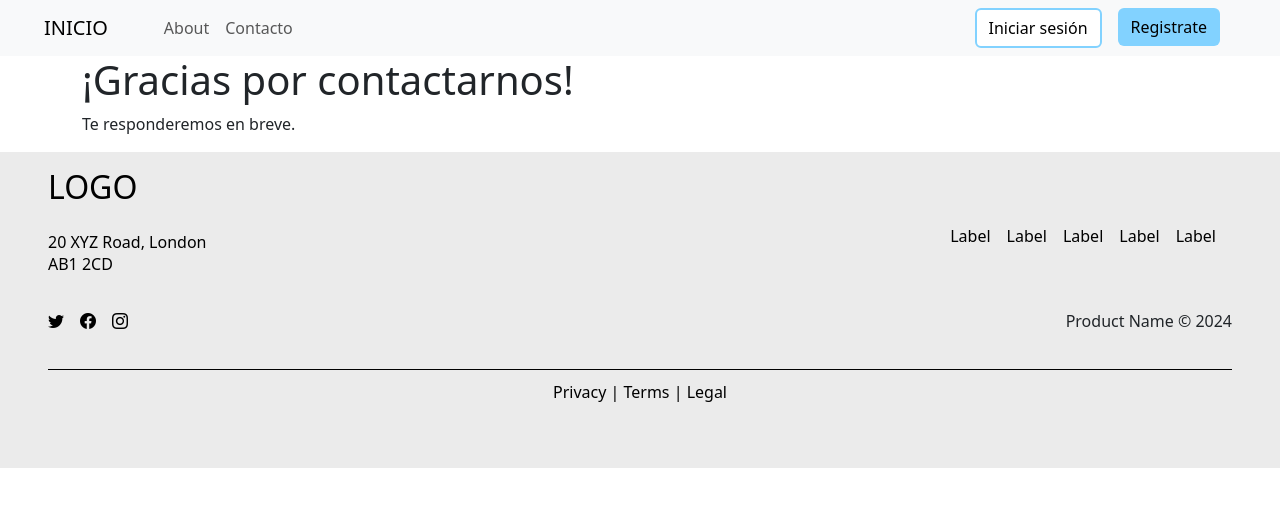
After one commit to Dolavarria/Proyecto_certificacion, a Django app: page /contacto/exito/ in a window 1280 px wide. The commit adds this page. Shown: the top 507 px of the page. Run offline with Django 5.2, Linux system fonts and the light colour scheme.

Commit message:
Ahora se pueden crear libros, form contacto, manejo de users. -Falta Afinar crear_libros

```diff
--- a/resena_libros/libros/models.py
+++ b/resena_libros/libros/models.py
@@ -24,7 +24,6 @@ class Libros(models.Model):
     autor=models.ForeignKey(Autores, on_delete=models.CASCADE)
 
 class User(AbstractUser):
-    es_admin=models.BooleanField(default=False)
     autores_seguidos = models.ManyToManyField('Autores', related_name='seguidores')
 
 class Reseñas(models.Model):
--- a/resena_libros/libros/templates/base.html
+++ b/resena_libros/libros/templates/base.html
@@ -1,15 +1,21 @@
-{% load static %}
 <!DOCTYPE html>
 <html lang="en">
 <head>
     <meta charset="UTF-8">
     <meta name="viewport" content="width=device-width, initial-scale=1.0">
-    <title>Libros</title>
+    <title>Libreria</title>
     <link href="https://cdn.jsdelivr.net/npm/bootstrap@5.3.3/dist/css/bootstrap.min.css" rel="stylesheet" integrity="sha384-QWTKZyjpPEjISv5WaRU9OFeRpok6YctnYmDr5pNlyT2bRjXh0JMhjY6hW+ALEwIH" crossorigin="anonymous">
+    <link href="https://cdn.jsdelivr.net/npm/bootstrap-icons/font/bootstrap-icons.css" rel="stylesheet">
+
 </head>
 <body>
+{% include 'navbar.html' %}
+{% block content %}
+
+{% endblock %}
 
 
-    <script src="https://cdn.jsdelivr.net/npm/bootstrap@5.3.3/dist/js/bootstrap.bundle.min.js" integrity="sha384-YvpcrYf0tY3lHB60NNkmXc5s9fDVZLESaAA55NDzOxhy9GkcIdslK1eN7N6jIeHz" crossorigin="anonymous"></script>
+<script src="https://cdn.jsdelivr.net/npm/bootstrap@5.3.3/dist/js/bootstrap.bundle.min.js" integrity="sha384-YvpcrYf0tY3lHB60NNkmXc5s9fDVZLESaAA55NDzOxhy9GkcIdslK1eN7N6jIeHz" crossorigin="anonymous"></script>
+{% include 'footer.html' %}
 </body>
 </html>
--- /dev/null
+++ b/resena_libros/libros/templates/contactoexito.html
@@ -0,0 +1,9 @@
+{% extends 'base.html' %}
+{% block content %}
+    <main>
+        <div class ="container">
+            <h1>¡Gracias por contactarnos!</h1>
+            <p>Te responderemos en breve.</p>
+        </div>
+    </main>
+{% endblock %}
--- /dev/null
+++ b/resena_libros/libros/templates/footer.html
@@ -0,0 +1,105 @@
+
+    <style>
+        .footer-08 {
+            background: #ebebeb;
+            color: #000000;
+        }
+        .footer-heading {
+            color: #000000;
+            margin-bottom: 0.5rem;
+        }
+        .footer-heading-white {
+            color: #000000;
+        }
+        .footer-08 a {
+            color: #000000;
+            text-decoration: none;
+        }
+        .footer-08 a:hover {
+            text-decoration: underline;
+        }
+        .footer-08 .address p {
+            margin-bottom: 0.5rem;
+            margin-top: 2rem;
+
+        }
+        .footer-08 .address .postcode {
+            margin-top: -10px;
+        }
+        .footer-08 .footer-copyright {
+            display: flex;
+            justify-content: flex-end;
+            align-items: center;
+            margin-top: -15px;
+
+        }
+        .footer-08 .footer-heading {
+    margin-top: -2rem;
+}
+        .footer-08 .footer-bottom {
+            text-align: center;
+            margin-top: 20px;
+            border-top: 1px solid #000000;
+            padding-top: 10px;
+        }
+        .footer-08 .social-icons {
+            margin-top: 1rem;
+        }
+        .footer-08 .labels {
+            display: flex;
+            justify-content: flex-end;
+            align-items: center;
+            margin-top: 1.5rem;
+
+        }
+        .footer-08 .labels label {
+    margin-right: 1rem;
+}
+    </style>
+
+<body>
+<footer class="footer-08 py-5">
+    <div class="container-fluid px-lg-5">
+        <div class="row">
+            <div class="col-md-12">
+                <div class="row">
+                    <div class="col-md-4 mb-md-0 mb-4">
+                        <h2 class="footer-heading" style="margin-bottom: -0.5rem;">LOGO</h2>
+                        <div class="address">
+                            <p>20 XYZ Road, London</p>
+                            <p class="postcode">AB1 2CD</p>
+                        </div>
+
+                    </div>
+                    <div class="col-md-8">
+                      <div class="labels">
+                          <label>Label</label>
+                          <label>Label</label>
+                          <label>Label</label>
+                          <label>Label</label>
+                          <label>Label</label>
+                      </div>
+
+                  </div>
+                </div>
+                <div class="row mt-md-4">
+                  <div class="col-md-12">
+                      <div class="footer-copyright d-flex justify-content-between align-items-center">
+                          <ul class="list-unstyled d-flex social-icons">
+                              <li class="me-3"><a href="#" data-bs-toggle="tooltip" data-bs-placement="top" title="Twitter"><i class="bi bi-twitter"></i></a></li>
+                              <li class="me-3"><a href="#" data-bs-toggle="tooltip" data-bs-placement="top" title="Facebook"><i class="bi bi-facebook"></i></a></li>
+                              <li class="me-3"><a href="#" data-bs-toggle="tooltip" data-bs-placement="top" title="Instagram"><i class="bi bi-instagram"></i></a></li>
+                          </ul>
+                          <p class="text-dark mb-0">
+                              Product Name &copy; 2024
+                          </p>
+                      </div>
+                  </div>
+              </div>
+                <div class="footer-bottom">
+                    <p>Privacy | Terms | Legal</p>
+                </div>
+            </div>
+        </div>
+    </div>
+</footer>
--- a/resena_libros/libros/templates/navbar.html
+++ b/resena_libros/libros/templates/navbar.html
@@ -1,4 +1,3 @@
-{% load static %}
 
 <style>
     .ml-auto {
@@ -36,7 +35,10 @@
 
                 {% if user.is_authenticated %}
                 <li class="nav-item">
-                    <a class="nav-link" href="http://127.0.0.1:8000/welcome/">Welcome</a>
+                    <a class="nav-link" href="http://127.0.0.1:8000/home/">Home</a>
+                </li>
+                <li class="nav-item">
+                    <a class="nav-link" href="{% url 'libro_nuevo' %}">Crea un nuevo libro</a>
                 </li>
                 {% endif %}
                 <li class="nav-item">
@@ -45,9 +47,7 @@
                 <li class="nav-item">
                     <a class="nav-link" href="http://127.0.0.1:8000/contacto/">Contacto</a>
                 </li>
-                <li class="nav-item">
-                    <a class="nav-link" href="http://127.0.0.1:8000/ubicacion/">Ubicación</a>
-                </li>
+
             </ul>
             <ul class="navbar-nav ml-auto">
                 {% if user.is_authenticated %}
--- a/resena_libros/libros/views.py
+++ b/resena_libros/libros/views.py
@@ -1,20 +1,58 @@
-from django.shortcuts import render, get_object_or_404, redirect
+from django.shortcuts import render,redirect
+from django.http import HttpResponseRedirect,HttpResponse
 from django.contrib.auth.decorators import login_required
-from django.http import HttpResponseRedirect,HttpResponse
-from .models import Libros, Autores, Generos, Reseñas
-from .forms import ReseñasForm, ContactosForm
+from django.contrib.auth import authenticate, login
+from django.contrib import messages
+from django.contrib.auth.forms import UserCreationForm
+from django.contrib.admin.views.decorators import staff_member_required
+from .models import Libros, Autores, Generos, Reseñas,Contactos
+from .forms import ReseñasModelForm, ContactosModelForm,LibrosModelForm,RegisterModelForm
 # Create your views here.
 
+#Permite registrar usuarios
+def register(request):
+    if request.method == 'POST':
+        form = RegisterModelForm(request.POST)  # Utiliza tu formulario personalizado aquí
+        if form.is_valid():
+            user = form.save()
+            login(request, user)
+            return redirect('home')
+    else:
+        form = RegisterModelForm()  # Utiliza tu formulario personalizado aquí
+    return render(request, 'register.html', {'form': form})
+
+#Index, pagina de inicio
+def indice(request):
+    return render(request, 'index.html')
+
+#Pagina que muestra los libros a usuarios luego de loguearse
+@login_required
+def home(request):
+    libros = Libros.objects.all()
+    return render(request, 'home.html', {'libros': libros})
+
+#Formulario de contacto
 def contacto(request):
     if request.method=='POST':
-        #Crear instancia del formulario con los datos del request
-        form=ContactosForm(request.POST)
+        form=ContactosModelForm(request.POST)
         if form.is_valid():
-            form.save()
+            Contactos.objects.create(**form.cleaned_data)  # Utiliza tu modelo Contacto aquí
             return HttpResponseRedirect('/contacto/exito/')
     else:
-        form=ContactosForm()
+        form=ContactosModelForm()
     return render(request, 'contacto.html', {'form': form})
-
+#Pagina de exito al lograr enviar el formulario de contacto
 def contacto_exito(request):
     return render(request, 'contactoexito.html', {})
+
+
+@staff_member_required
+def libro_nuevo(request):
+    if request.method=='POST':
+        form=LibrosModelForm(request.POST)
+        if form.is_valid():
+            flan=form.save()
+            return HttpResponseRedirect('/libro/nuevo/')
+    else:
+        form=LibrosModelForm()
+    return render(request, 'libro_nuevo.html', {'form': form})
--- a/resena_libros/resena_libros/settings.py
+++ b/resena_libros/resena_libros/settings.py
@@ -128,3 +128,6 @@ STATIC_URL = 'static/'
 # https://docs.djangoproject.com/en/5.0/ref/settings/#default-auto-field
 
 DEFAULT_AUTO_FIELD = 'django.db.models.BigAutoField'
+LOGIN_REDIRECT_URL = '/home/'
+LOGOUT_REDIRECT_URL = '/'
+AUTH_USER_MODEL = 'libros.User'
--- a/resena_libros/resena_libros/urls.py
+++ b/resena_libros/resena_libros/urls.py
@@ -16,13 +16,18 @@ Including another URLconf
 """
 from django.contrib import admin
 from django.urls import path,include
-from libros.views import contacto,contacto_exito
+from libros.views import indice,home,register,contacto_exito,libro_nuevo,contacto
 
 urlpatterns = [
+    path('accounts/', include('django.contrib.auth.urls')),
     path('admin/', admin.site.urls),
+    path('',indice,name="indice"),
+    path('home/',home,name="home"),
+    path('register/', register, name='register'),
     path('contacto/',contacto,name="contacto"),
     path('contacto/exito/',contacto_exito, name="contacto_success"),
-    path('accounts/', include('django.contrib.auth.urls')),
+    path('libro/nuevo/',libro_nuevo,name='libro_nuevo'),
+
 
 
 ]
```
Also changed, not shown: resena_libros/libros/fixtures/libros.json (+4 -3 lines), resena_libros/libros/forms.py (+19 -3 lines), resena_libros/libros/templates/contacto.html (+112 -13 lines), resena_libros/libros/templates/home.html (+16 -7 lines), resena_libros/libros/templates/index.html (added, +25 -0 lines), resena_libros/libros/templates/libro_nuevo.html (added, +9 -0 lines), resena_libros/libros/templates/register.html (added, +54 -0 lines), resena_libros/libros/templates/registration/login.html (added, +52 -0 lines), resena_libros/libros/migrations/0005_remove_user_es_admin.py (added).
